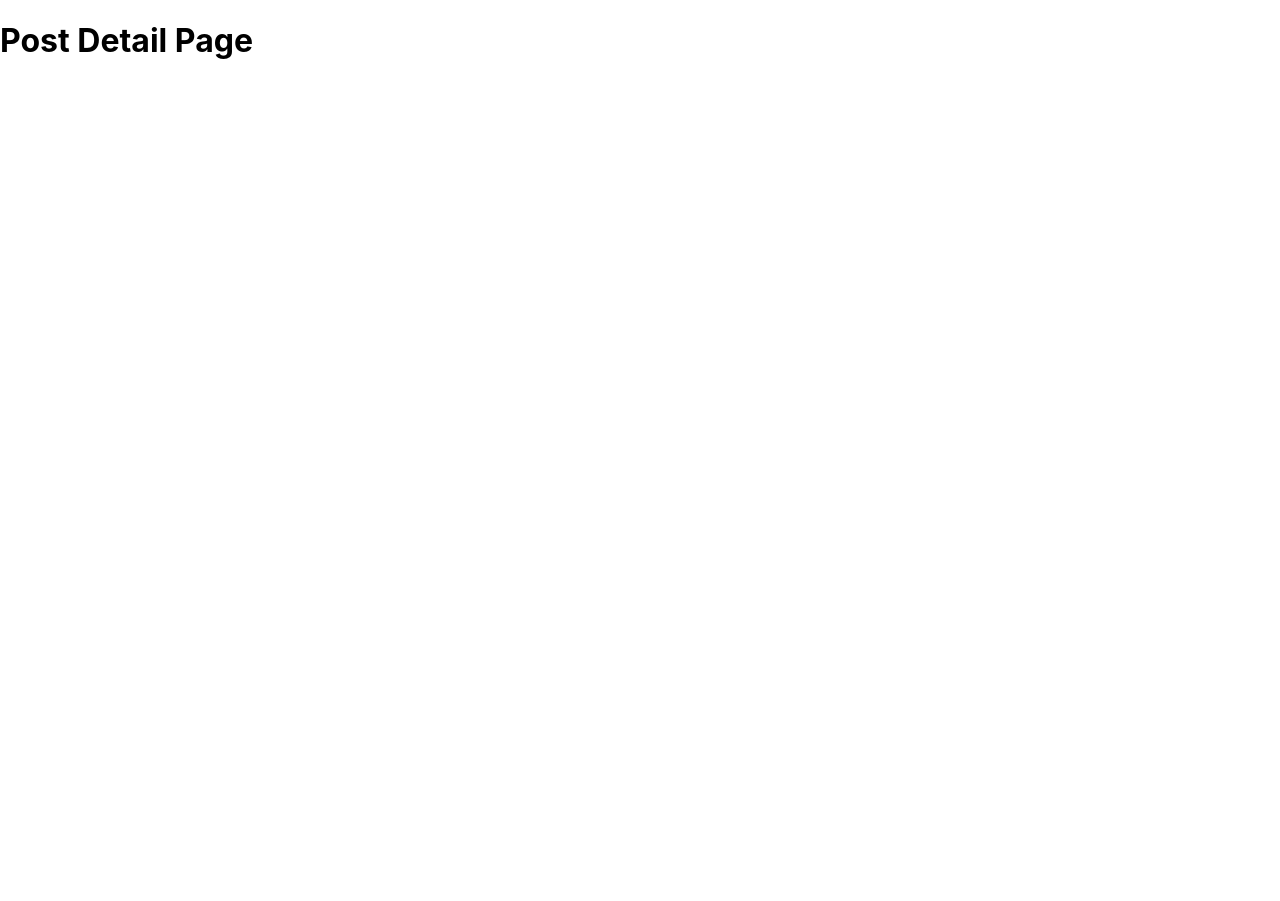
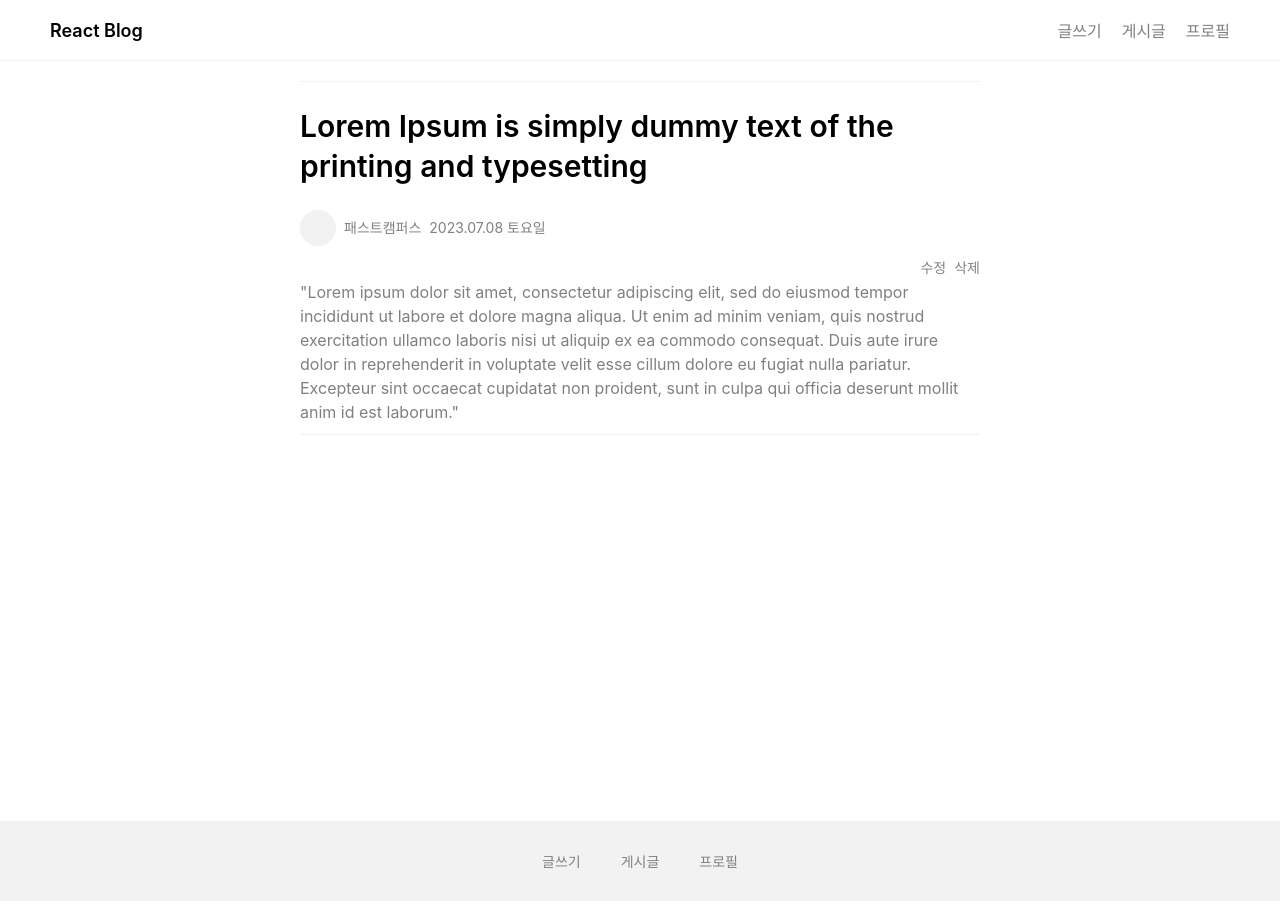
Before and after one commit to Startinflearn/fastcampus-blog-app, a React (Create React App) app: page /posts/0 in a window 1280 px wide. Before the commit the page ends 800 px from the top, so only its background shows below. Built offline with nearby package versions, Linux system fonts and the light colour scheme.

Commit message:
blog Detils 수정

```diff
--- /dev/null
+++ b/src/component/Footer.tsx
@@ -0,0 +1,12 @@
+import {Link} from "react-router-dom";
+import React from "react";
+
+export default function Footer() {
+    return (
+            <footer className="footer">
+                <Link to="/posts/new">글쓰기</Link>
+                <Link to="/posts">게시글</Link>
+                <Link to="/profile">프로필</Link>
+            </footer>
+    )
+}
--- /dev/null
+++ b/src/component/Header.tsx
@@ -0,0 +1,15 @@
+import {Link} from "react-router-dom";
+import React from "react";
+
+export default function Header() {
+    return (
+        <header className="header">
+            <Link to="/" className="header__logo">React Blog</Link>
+            <div>
+                <Link to="/posts/new">글쓰기</Link>
+                <Link to="/posts">게시글</Link>
+                <Link to="/profile">프로필</Link>
+            </div>
+        </header>
+    )
+}
--- /dev/null
+++ b/src/component/PostDetail.tsx
@@ -0,0 +1,30 @@
+import React from "react";
+
+export default function PostDetail() {
+    return <>
+        <div className="post__detail">
+            <div className="post__box">
+                <div className="post__title">
+                    Lorem Ipsum is simply dummy text of the printing and typesetting
+                </div>
+                <div className="post__profile-box">
+                    <div className="post__profile"/>
+                    <div className="post__author-name">패스트캠퍼스</div>
+                    <div className="post__date">2023.07.08 토요일</div>
+                </div>
+                <div className="post__utils-box">
+                    <div className="post__delete">삭제</div>
+                    <div className="post__edit">수정</div>
+                </div>
+                <div className="post_text">
+                    "Lorem ipsum dolor sit amet, consectetur adipiscing elit, sed do eiusmod tempor
+                    incididunt ut labore et dolore magna aliqua. Ut enim ad minim veniam, quis nostrud
+                    exercitation ullamco laboris nisi ut aliquip ex ea commodo consequat. Duis aute irure
+                    dolor in reprehenderit in voluptate velit esse cillum dolore eu fugiat nulla pariatur.
+                    Excepteur sint occaecat cupidatat non proident, sunt in culpa qui officia deserunt
+                    mollit anim id est laborum."
+                </div>
+            </div>
+        </div>
+    </>
+}
--- /dev/null
+++ b/src/component/Profile.tsx
@@ -0,0 +1,4 @@
+import React from "react";
+export default function Profile(){
+    return<div>Profile</div>
+}
--- a/src/component/Router.tsx
+++ b/src/component/Router.tsx
@@ -9,9 +9,9 @@ import Posts from "../pages/posts";
 import PostDetail from "../pages/posts/detail";
 import PostNew from "../pages/posts/new";
 import PostEdit from "../pages/posts/edit";
-import Profile from "../pages/profile";
 import LoginPage from "../pages/login";
 import SignupPage from "../pages/signup";
+import ProfilePage from "../pages/profile";
 
 export default function Router() {
     /*지정되지않은 페이지
@@ -25,7 +25,7 @@ export default function Router() {
                 <Route path="/posts/:id" element={<PostDetail/>}/>
                 <Route path="/posts/new" element={<PostNew/>}/>
                 <Route path="/posts/edit/:id" element={<PostEdit/>}/>
-                <Route path="/profile" element={<Profile/>}/>
+                <Route path="/profile" element={<ProfilePage/>}/>
                 <Route path="/login" element={<LoginPage/>}/>
                 <Route path="/signup" element={<SignupPage/>}/>
                 <Route path="*" element={<Navigate replace to="/"/> }/>
--- a/src/index.css
+++ b/src/index.css
@@ -15,13 +15,17 @@ code {
 header {
   display: flex;
   justify-content: space-between;
-  flex-direction: row-reverse;
+  /*flex-direction: row-reverse;*/
   border-bottom: 1px solid #f2f2f2;
   padding: 10px 40px;
   min-height: 40px;
   align-items: center;
 }
-
+header .header__logo {
+  color: black;
+  font-weight: 600;
+  font-size: 18px;
+}
 header a {
   margin: 0px 10px;
   text-decoration: none;
@@ -72,7 +76,9 @@ footer a:hover {
 }
 
 /*post list*/
-.post__list {
+/*post Detail*/
+.post__list,
+.post__detail{
   min-height: 90vh;
   padding: 20px;
   max-width: 680px;
@@ -133,3 +139,23 @@ footer a:hover {
 .post__edit:focus {
   color: black;
 }
+
+/*post detail*/
+.post__detail .post__title {
+  font-size: 30px;
+  line-height: 40px;
+}
+
+.post__detail .post__box {
+  padding: 10px 0px;
+  border-top: 1px solid #f2f2f2;
+  border-bottom: 1px solid #f2f2f2;
+  flex-direction: row;
+}
+.post__detail .post__profile-box {
+  padding: 10px 0px;
+}
+
+.post__detail .post__text {
+  padding: 20px 0px;
+}
--- a/src/pages/home/index.tsx
+++ b/src/pages/home/index.tsx
@@ -1,15 +1,11 @@
 import React from "react";
 import {Link} from "react-router-dom";
+import Header from "../../component/Header";
+import Footer from "../../component/Footer";
 export default function Home() {
     return (
         <div>
-            <header>
-                <div>
-                    <Link to="/posts/new">글쓰기</Link>
-                    <Link to="/posts">게시글</Link>
-                    <Link to="/profile">프로필</Link>
-                </div>
-            </header>
+            <Header/>
                 <div className="post__navigation">
                     <div className="post__navigation--active">전체</div>
                     <div>나의글</div>
@@ -44,11 +40,7 @@ export default function Home() {
                 ))
                 }
             </div>
-            <footer>
-                <Link to="/posts/new">글쓰기</Link>
-                <Link to="/posts">게시글</Link>
-                <Link to="/profile">프로필</Link>
-            </footer>
+            <Footer/>
         </div>
     )
 }
--- a/src/pages/posts/detail.tsx
+++ b/src/pages/posts/detail.tsx
@@ -1,5 +1,12 @@
 import React from "react";
+import PostDetail from "../../component/PostDetail";
+import Header from "../../component/Header";
+import Footer from "../../component/Footer";
 
-export default function PostDetail(){
-    return <h1>Post Detail Page</h1>
+export default function PostPage() {
+    return <>
+        <Header/>
+        <PostDetail/>
+        <Footer/>
+    </>
 }
--- a/src/pages/profile/index.tsx
+++ b/src/pages/profile/index.tsx
@@ -1,5 +1,12 @@
 import React from "react";
+import Profile from "../../component/Profile";
+import Header from "../../component/Header";
+import Footer from "../../component/Footer";
 
-export default function Profile(){
-    return <h1>Profile Page</h1>
+export default function ProfilePage(){
+    return <>
+        <Header/>
+        <Profile/>
+        <Footer/>
+        </>
 }
```
